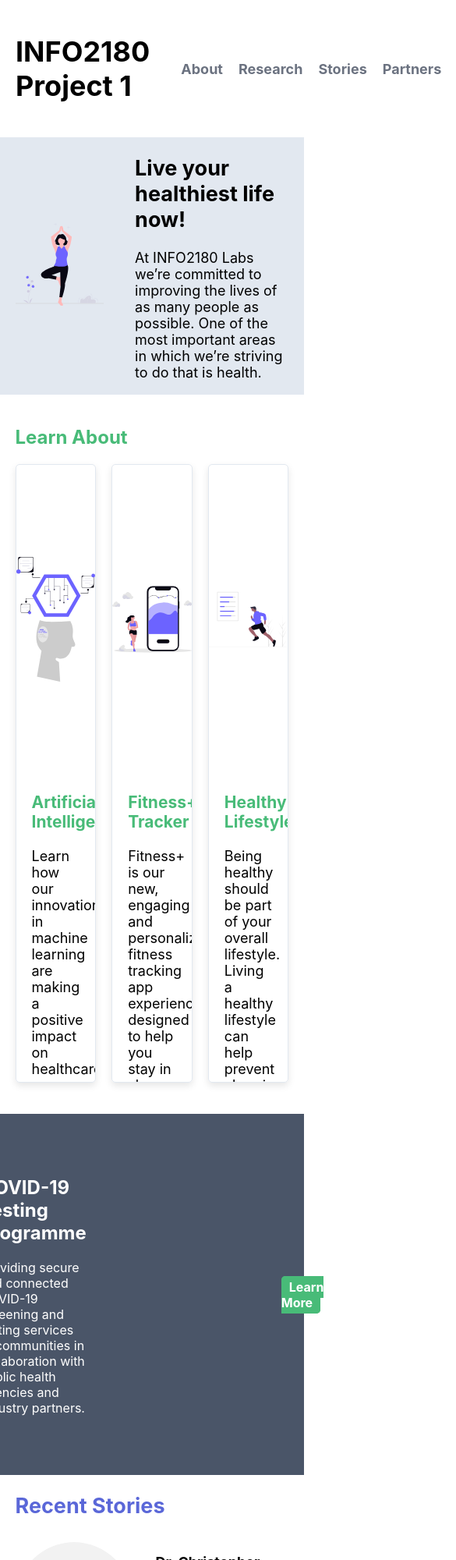
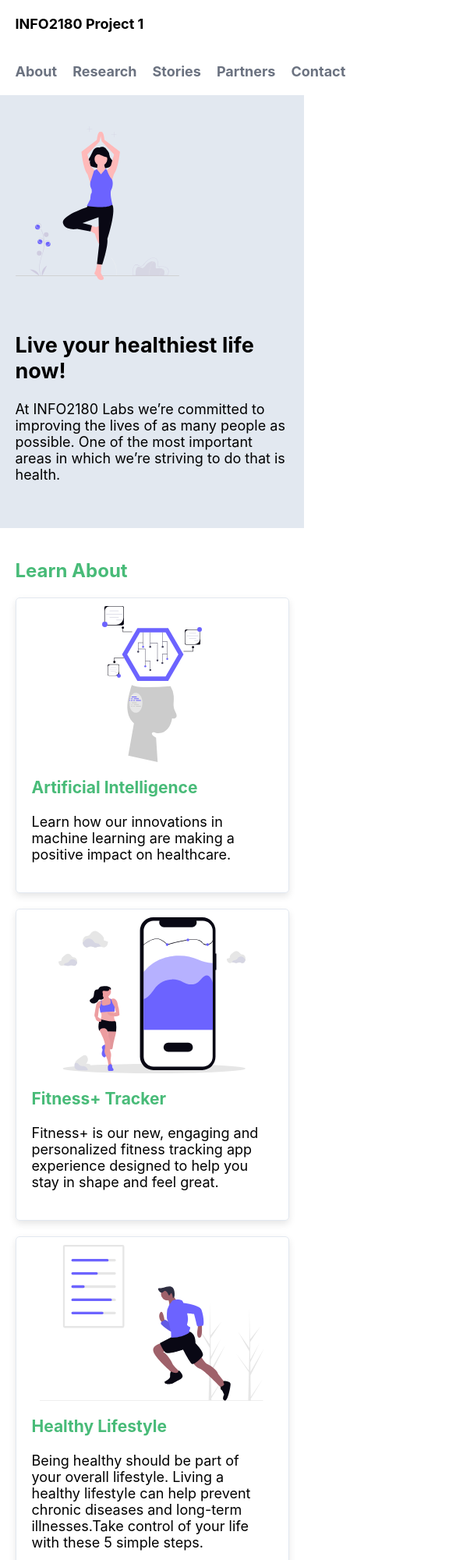
Before and after one commit to Saukingly/info2180-project1, a plain HTML site: page index.html in a window 390 px wide. Shown: the top 2000 px of the page at 78% size, 585 px wide, since content can reach past the window. Drawn offline with Linux system fonts and the light colour scheme.

Commit message:
Fixes on the styles.css (Supposedly the final commit)

```diff
--- a/index.html
+++ b/index.html
@@ -28,7 +28,7 @@
         <section class="overview-hero">
             <div class="container">
                 <div class="overview-hero-image">
-                    <img src="/images/healthiest-life.svg" alt="">
+                    <img src="images/healthiest-life.svg" alt="">
                 </div>
                 <div class="overview-hero-text">
                     <h2>Live your healthiest life now!</h2>
@@ -41,21 +41,21 @@
                 <h2>Learn About</h2>
                 <div class="cards">
                     <div class="card">
-                        <img src="/images/artificial-intelligence.svg" alt="">
+                        <img src="images/artificial-intelligence.svg" alt="">
                         <div class="card-body">
                             <h3>Artificial Intelligence</h3>
                             <p>Learn how our innovations in machine learning are making a positive impact on healthcare.</p>
                         </div>
                     </div>
                     <div class="card">
-                        <img src="/images/fitness-tracker.svg" alt="">
+                        <img src="images/fitness-tracker.svg" alt="">
                         <div class="card-body">
                             <h3>Fitness+ Tracker</h3>
                             <p>Fitness+ is our new, engaging and personalized fitness tracking app experience designed to help you stay in shape and feel great.</p>
                         </div>
                     </div>
                     <div class="card">
-                        <img src="/images/lifestyle-health.svg" alt="">
+                        <img src="images/lifestyle-health.svg" alt="">
                         <div class="card-body">
                             <h3>Healthy Lifestyle</h3>
                             <p>Being healthy should be part of your overall lifestyle. Living a healthy lifestyle can help prevent chronic diseases and long-term illnesses.Take control of your life with these 5 simple steps.</p>
@@ -79,7 +79,7 @@
             <div class="container">
                 <h2>Recent Stories</h2>
                 <article>
-                    <img src="/images/dr-chris.svg" alt="">
+                    <img src="images/dr-chris.svg" alt="">
                     <div class="article-body">
                         <h3>Dr. Christopher Turk has spent his entire career caring for people’s health and wellbeing.</h3>
                         <p>After years in the healthcare system, Dr. Christopher Turk is bringing together groups of people across the world to take on big healthcare challenges through groundbreaking research and developing tools that support better care.</p>
@@ -87,7 +87,7 @@
                     </div>
                 </article>
                 <article>
-                    <img src="/images/collaborate.svg" alt="">
+                    <img src="images/collaborate.svg" alt="">
                     <div class="article-body">
                         <h3>INFO2180 Labs collaborates with the Ministry of Health and Ministry of Education on COVID-19 Risk Screening and Testing</h3>
                         <p>INFO2180 Labs, in collaboration with the Ministry of Health and Wellness and Ministry of Education, will launch a pilot project intended to expand access to COVID-19 risk screening and testing for high risk individuals in the parishes
--- a/scripts.js
+++ b/scripts.js
@@ -4,12 +4,15 @@ document.addEventListener("DOMContentLoaded", function() {
     const email = document.getElementById("email");
     const message = document.querySelector(".message");
 
+    form.noValidate = true;
+
     form.addEventListener("submit", function(event) {
         message.classList.remove("correct");
         event.preventDefault();
         const emailValue = email.value.trim();
+        const looksValid = /^[^\s@]+@[^\s@]+\.[^\s@]+$/.test(emailValue);
 
-        if (emailValue === "" || !(emailValue.includes("@"))) {
+        if (!looksValid) {
             message.textContent = "Please enter a valid email address.";
         } else {
             message.classList.add("correct");
--- a/styles.css
+++ b/styles.css
@@ -13,15 +13,16 @@ body {
 header .container {
     background-color: rgb(255, 255, 255);
     display: flex;
-    justify-content: flex-start;
     justify-content: space-between;
     align-items: center;
     font-size: 18px;
     gap: 40px;
-    padding: 20px;
-    max-width: 100%;
-    width: 100%;
-    box-sizing: border-box
+    padding: 20px 0;
+}
+
+header h1 {
+    font-size: 18px;
+    margin: 0;
 }
 
 nav ul {
@@ -39,12 +40,13 @@ nav a {
 }
 
 nav a:hover {
-    color: #5A67D8
+    color: #5A67D8;
 }
 
 .overview-hero {
     background-color: #E2E8F0;
     margin-bottom: 40px;
+    padding: 40px 0;
 }
 
 .overview-hero .container {
@@ -60,7 +62,6 @@ img {
 }
 
 .learn-about {
-    gap: 20px;
     margin-bottom: 40px;
 }
 
@@ -91,13 +92,14 @@ img {
     margin-top: 0;
     color: #48BB78;
     font-size: 21px;
-    display: flex;
-    flex-direction: column;
 }
 
 .card img {
+    display: block;
     width: 100%;
-    height: 50%;
+    height: 200px;
+    object-fit: contain;
+    margin-top: 10px;
 }
 
 .testing {
@@ -118,17 +120,19 @@ img {
 .cta {
     max-width: 100%;
     width: 100%;
+    text-align: right;
+}
+
+.cta a,
+.btn {
+    display: inline-block;
 }
 
 .cta a {
     text-decoration: none;
     color: #ffffff;
-    border-color: #48BB78;
-    border-left: 10px solid #48BB78;
-    border-right: 10px solid #48BB78;
-    border-top: 4px solid #48BB78;
-    border-bottom: 4px solid #48BB78;
     background-color: #48BB78;
+    padding: 10px 24px;
     border-radius: 5px;
     font-weight: bold;
 }
@@ -176,6 +180,7 @@ img {
 
 .stories img {
     width: 150px;
+    height: 150px;
     border-radius: 50%;
     object-fit: cover;
     flex-shrink: 0;
@@ -244,9 +249,37 @@ footer {
 }
 
 .message {
-    color: rgb(185, 62, 14);
+    margin-top: 20px;
+    font-size: 16px;
+    font-weight: bold;
+    color: #742A2A
 }
 
-.correct {
-    color: blue;
+.message.correct {
+    color: #ffffff;
 }
+
+@media (max-width: 768px) {
+    header .container,
+    .overview-hero .container,
+    .testing .container {
+        flex-direction: column;
+        align-items: flex-start;
+    }
+    .overview-hero-image {
+        flex: none;
+        width: 60%;
+    }
+    .cards {
+        grid-template-columns: 1fr;
+    }
+    .cta {
+        text-align: left;
+    }
+    .stories article {
+        flex-direction: column;
+    }
+    .newsletter form {
+        flex-direction: column;
+    }
+}
```
